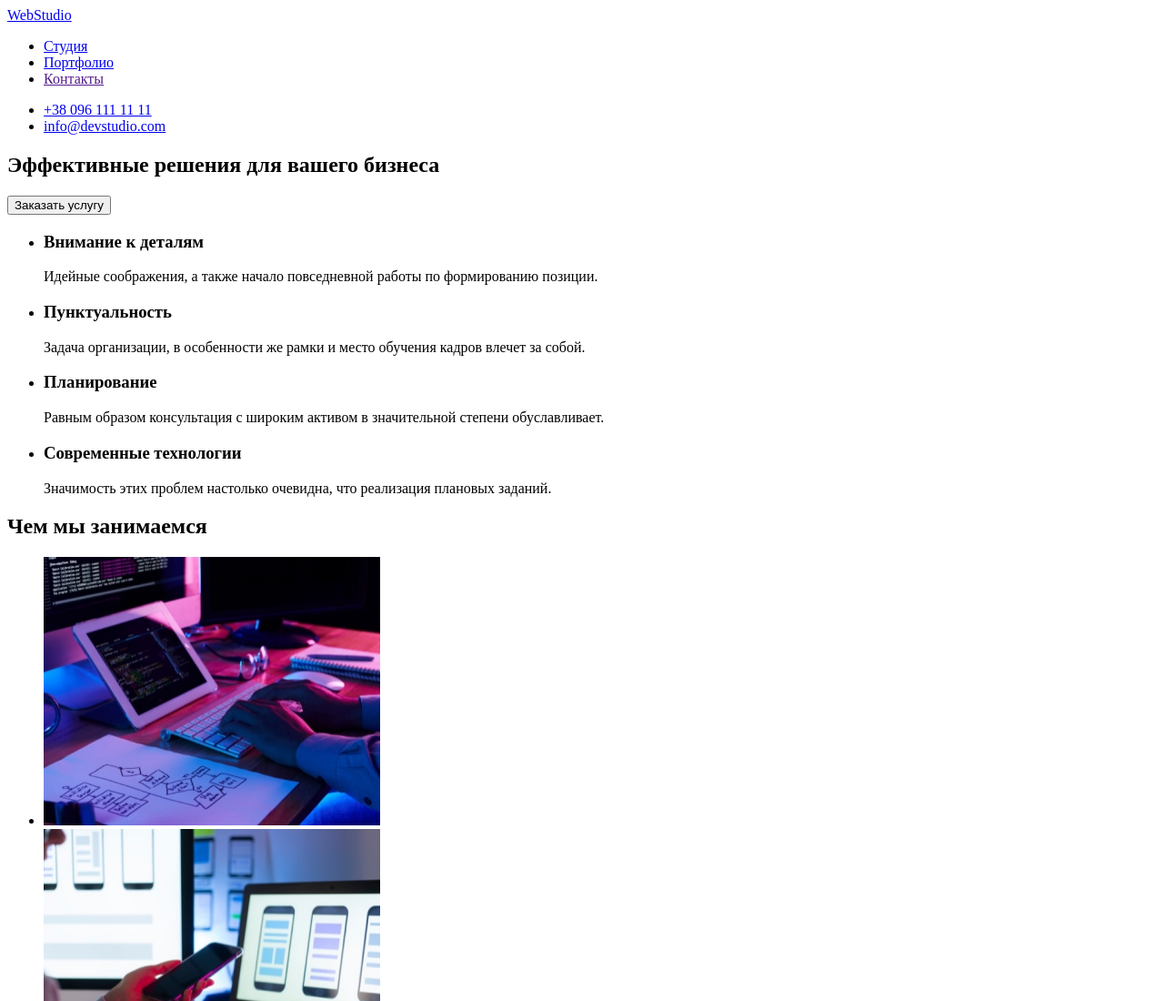
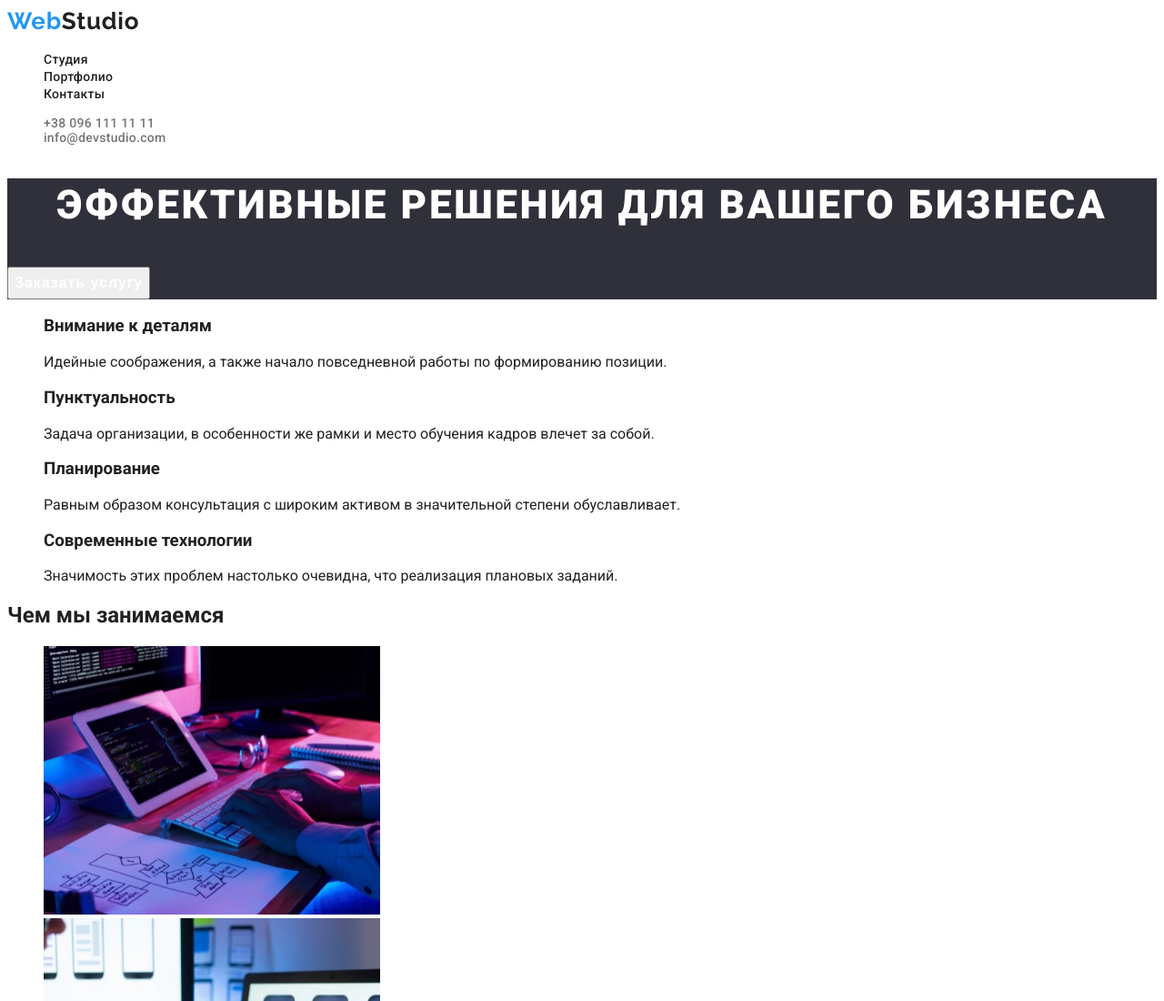
Before and after one commit to fatrathat/goit-markup-hw-02, a plain HTML site: page index.html in a window 1280 px wide. Shown: the top 1100 px of the page at 91% size. Drawn offline with Linux system fonts and the light colour scheme.

Commit message:
Обновление index.html

```diff
--- a/css/style.css
+++ b/css/style.css
@@ -0,0 +1,87 @@
+:root {
+  --background-color: #2f303a;
+  --logo-header-color: #000000;
+  --main-title-color: #ffffff;
+  --accent-text-color: #2196f3;
+  --first-text-color: #212121;
+  --second-text-color: #757575;
+  --addres-text-color: rgba(255, 255, 255, 0.6);
+  --footer-logo-color: #ffffff;
+}
+
+body {
+  font-family: Roboto, sans-serif;
+  color: var(--first-text-color);
+}
+
+.list {
+  list-style: none;
+}
+
+.link {
+  text-decoration: none;
+}
+
+.logo {
+  font-family: Raleway;
+  font-weight: 700;
+  font-size: 26px;
+  line-height: 1.19;
+  letter-spacing: 0.03em;
+  color: var(--first-text-color);
+}
+
+.logo span {
+  color: var(--accent-text-color);
+}
+
+.header-link {
+  font-weight: 500;
+  font-size: 14px;
+  line-height: 1.14;
+  letter-spacing: 0.02em;
+  color: var(--first-text-color);
+}
+
+.header-link:hover,
+.header-link:focus {
+  color: var(--accent-text-color);
+}
+
+.header-contacts {
+  font-weight: 500;
+  font-size: 14px;
+  line-height: 1.14;
+  letter-spacing: 0.02em;
+  color: var(--second-text-color);
+}
+
+.header-contacts:hover,
+.header-contacts:focus {
+  color: var(--accent-text-color);
+}
+
+.hero {
+  background-color: var(--background-color);
+}
+
+.hero-title {
+  font-weight: 900;
+  font-size: 44px;
+  line-height: 1.36;
+  text-align: center;
+  letter-spacing: 0.06em;
+  text-transform: uppercase;
+
+  color: var(--main-title-color);
+}
+
+.hero-button {
+  font-weight: 700;
+  font-size: 16px;
+  line-height: 1.875;
+  text-align: center;
+  letter-spacing: 0.06em;
+  color: var(--main-title-color);
+  cursor: pointer;
+}
--- a/index.html
+++ b/index.html
@@ -16,25 +16,31 @@
 
   <body>
     <!-- Header content -->
-    <header>
+    <header class="header">
       <!-- Main nav -->
-      <nav>
-        <a href="./index.html"><span>Web</span>Studio</a>
+      <nav class="header-nav">
+        <a class="link logo" href="./index.html"><span>Web</span>Studio</a>
 
-        <ul class="nav-content">
-          <li><a href="./index.html">Студия</a></li>
-          <li><a href="./portfolio.html">Портфолио</a></li>
-          <li><a href="" class="link">Контакты</a></li>
+        <ul class="list header-list">
+          <li class="header-item">
+            <a class="link header-link" href="./index.html">Студия</a>
+          </li>
+          <li class="header-item">
+            <a class="link header-link" href="./portfolio.html">Портфолио</a>
+          </li>
+          <li class="header-item">
+            <a class="link header-link" href="" class="link">Контакты</a>
+          </li>
         </ul>
       </nav>
 
       <!-- Contacts -->
-      <ul class="nav-contacts">
-        <li>
-          <a href="tel:+380961111111">+38 096 111 11 11</a>
+      <ul class="list header-contacts">
+        <li class="header-item">
+          <a class="link header-contacts" href="tel:+380961111111">+38 096 111 11 11</a>
         </li>
-        <li>
-          <a href="mailto:info@devstudio.com">info@devstudio.com</a>
+        <li class="header-item">
+          <a class="link header-contacts" href="mailto:info@devstudio.com">info@devstudio.com</a>
         </li>
       </ul>
     </header>
@@ -42,14 +48,14 @@
     <!-- Main content -->
     <main>
       <!-- Title -->
-      <section class="title">
-        <h1>Эффективные решения для вашего бизнеса</h1>
-        <button>Заказать услугу</button>
+      <section class="hero">
+        <h1 class="hero-title">Эффективные решения для вашего бизнеса</h1>
+        <button class="hero-button">Заказать услугу</button>
       </section>
 
       <!-- Features  -->
       <section>
-        <ul>
+        <ul class="list">
           <li>
             <h3>Внимание к деталям</h3>
             <p>Идейные соображения, а также начало повседневной работы по формированию позиции.</p>
@@ -76,7 +82,7 @@
       <!-- Field of activity -->
       <section>
         <h2>Чем мы занимаемся</h2>
-        <ul>
+        <ul class="list">
           <li>
             <img src="./images/box1.jpg" alt="Планшет с клавиатурой" width="370" height="295" />
           </li>
@@ -92,7 +98,7 @@
       <!-- Our team-->
       <section>
         <h2>Наша команда</h2>
-        <ul>
+        <ul class="list">
           <li>
             <img
               src="./images/person1.jpg"
@@ -139,17 +145,17 @@
 
     <!-- Footer content -->
     <footer>
-      <a href="./index.html" class="logo"><span>Web</span>Studio</a>
+      <a class="link logo" href="./index.html" class="logo"><span>Web</span>Studio</a>
       <address>
         <ul>
           <li>
-            <a href="">г. Киев, пр-т Леси Украинки, 26</a>
+            <a class="link" href="">г. Киев, пр-т Леси Украинки, 26</a>
           </li>
           <li>
-            <a href="mailto:info@example.com">info@example.com</a>
+            <a class="link" href="mailto:info@example.com">info@example.com</a>
           </li>
           <li>
-            <a href="tel:+380991111111">+38 099 111 11 11</a>
+            <a class="link" href="tel:+380991111111">+38 099 111 11 11</a>
           </li>
         </ul>
       </address>
```
